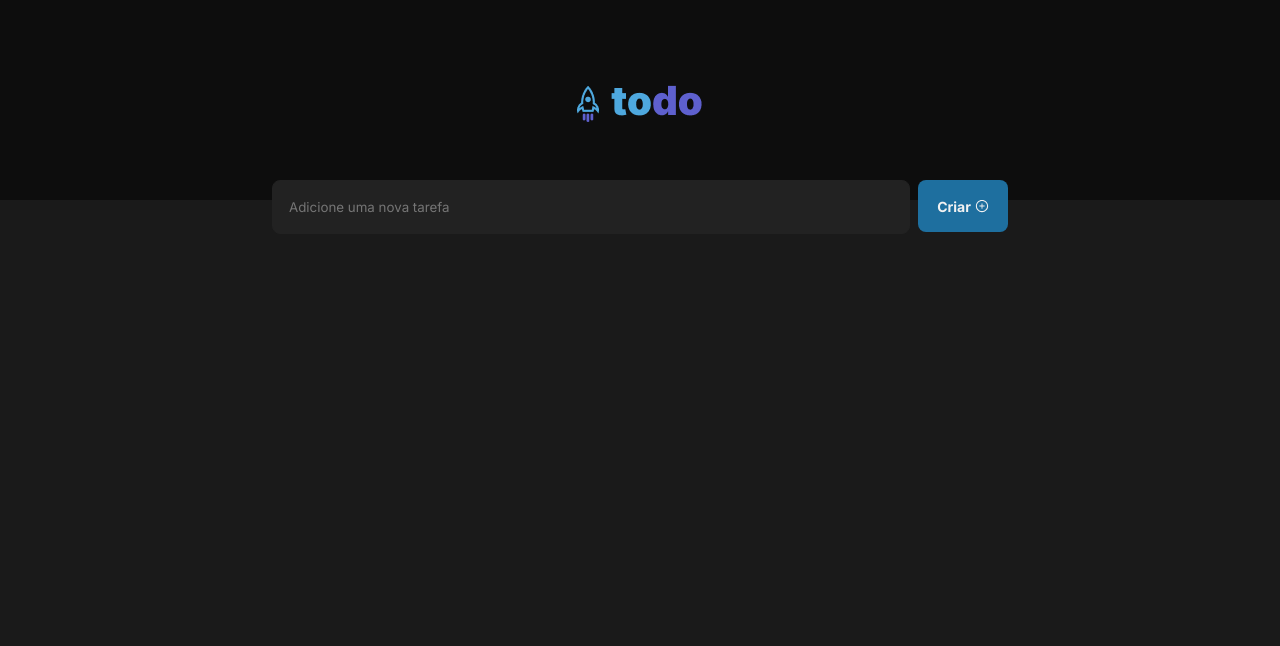
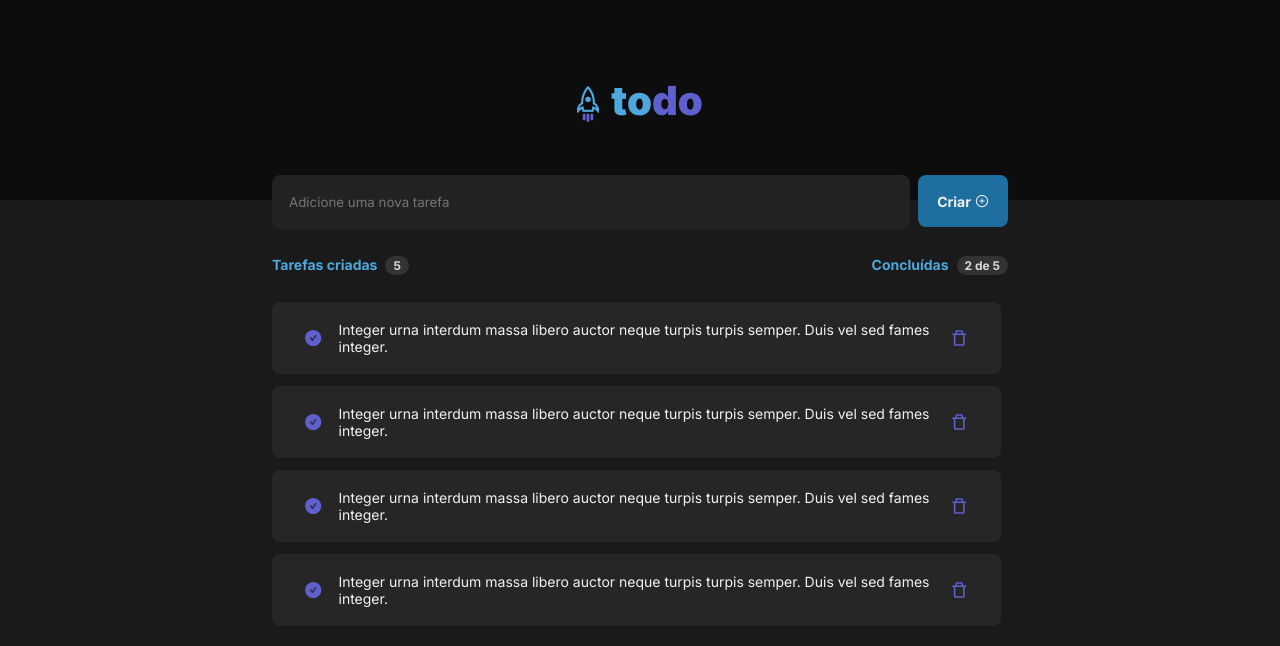
Before and after one commit to cp-yago/todo-app-react-query, a React (Vite) app: page / in a window 1280 px wide. Shown: the top 646 px of the page. Built offline with nearby package versions, Linux system fonts and the light colour scheme.

Commit message:
feat: task list component

```diff
--- a/src/assets/styles/global.ts
+++ b/src/assets/styles/global.ts
@@ -17,4 +17,17 @@ export default createGlobalStyle<any>`
   button {
     cursor: pointer;
   }
+
+  body::-webkit-scrollbar {
+    width: 0.5em;
+  }
+
+  body::-webkit-scrollbar-track {
+    box-shadow: inset 0 0 6px rgba(0, 0, 0, 0.3);
+  }
+
+  body::-webkit-scrollbar-thumb {
+    background-color: darkgrey;
+    outline: 1px solid slategrey;
+  }
 `
--- a/src/assets/styles/themes/default.ts
+++ b/src/assets/styles/themes/default.ts
@@ -12,8 +12,10 @@ export const defaultTheme: DefaultTheme =  {
     gray: {
       900: '#0D0D0D',
       700: '#222222',
+      600: '#262626',
       400: '#333333',
-      300: '#808080'
+      300: '#808080',
+      100: '#F2F2F2'
     },
   },
 };
--- a/src/components/Header/index.tsx
+++ b/src/components/Header/index.tsx
@@ -1,12 +1,10 @@
 import { Container } from './styles'
 import Logo from '../../assets/img/logo.png'
-import { NewTodo } from './NewTodo'
 
 export const Header = () => {
   return (
     <Container>
       <img src={Logo} alt="todo" />
-      <NewTodo />
     </Container>
   )
 }
--- a/src/components/Header/NewTodo/styles.ts
+++ b/src/components/NewTodo/styles.ts
@@ -2,8 +2,8 @@ import styled from 'styled-components';
 
 export const Container = styled.div`
   display: flex;
-  position: fixed;
-  top: 180px;
+  position: relative;
+  top: -25px;
 `;
 
 export const TextInput = styled.input.attrs({ type: 'text' })`
--- /dev/null
+++ b/src/components/TaskList/Task/index.tsx
@@ -0,0 +1,13 @@
+import { Container } from './styles'
+import { AiFillCheckCircle as CheckIcon, } from 'react-icons/ai'
+import { BiTrashAlt } from 'react-icons/bi'
+
+export const Task = () => {
+  return (
+    <Container>
+      <CheckIcon size={20} />
+      <p>Integer urna interdum massa libero auctor neque turpis turpis semper. Duis vel sed fames integer.</p>
+      <BiTrashAlt size={20} />
+    </Container>
+  )
+}
--- /dev/null
+++ b/src/components/TaskList/Task/styles.ts
@@ -0,0 +1,31 @@
+import styled from 'styled-components';
+
+export const Container = styled.div`
+  display: flex;
+  align-items: center;
+  justify-content: space-around;
+  padding: 0 16px;
+  border-radius: 8px;
+  margin: 12px 0;
+  height: 72px;
+  background-color: ${({ theme }) => theme.colors.gray[600]};
+  transition: background 0.2s ease-in;
+
+  svg {
+    color: ${({ theme }) => theme.colors.primary.light};
+    margin: 0 1rem;
+  }
+
+  p {
+    font-size: 14px;
+    color: ${({ theme }) => theme.colors.gray[100]};
+  }
+
+  &:hover {
+    background: ${({ theme }) => theme.colors.gray[400]};
+  }
+
+  &:active {
+    background: ${({ theme }) => theme.colors.primary.dark};
+  }
+`;
--- /dev/null
+++ b/src/components/TaskList/index.tsx
@@ -0,0 +1,13 @@
+import { Container } from './styles'
+import { Task } from './Task'
+
+export const TaksList = () => {
+  return (
+    <Container>
+      <Task />
+      <Task />
+      <Task />
+      <Task />
+    </Container>
+  )
+}
--- /dev/null
+++ b/src/components/TaskList/styles.ts
@@ -0,0 +1,5 @@
+import styled from 'styled-components';
+
+export const Container = styled.div`
+  width: 99%;
+`;
--- a/src/components/index.ts
+++ b/src/components/index.ts
@@ -1 +1,4 @@
 export * from './Header'
+export * from './TaskList'
+export * from './TaskCounter'
+export * from './NewTodo'
--- a/src/pages/ToDo/index.tsx
+++ b/src/pages/ToDo/index.tsx
@@ -1,10 +1,15 @@
-import { Container } from './styles'
-import { Header } from "../../components"
+import { Container, Content } from './styles'
+import { Header, TaskCounter, TaksList, NewTodo } from "../../components"
 
 export const ToDo = () => {
   return (
     <Container>
       <Header />
+      <NewTodo />
+      <TaskCounter />
+      <Content>
+        <TaksList />
+      </Content>
     </Container>
   )
 }
--- a/src/pages/ToDo/styles.ts
+++ b/src/pages/ToDo/styles.ts
@@ -3,4 +3,28 @@ import styled from "styled-components";
 export const Container = styled.div`
   width: 100%;
   height: 100%;
+  display: flex;
+  flex-direction: column;
+  justify-content: center;
+  align-items: center;
 `;
+
+export const Content = styled.div`
+  width: 736px;
+  height: 50vh;
+  overflow-y: scroll;
+
+  &::-webkit-scrollbar {
+    width: 0.5em;
+  }
+
+  &::-webkit-scrollbar-track {
+    box-shadow: inset 0 0 6px rgba(0, 0, 0, 0.3);
+  }
+
+  &::-webkit-scrollbar-thumb {
+    background-color: darkgrey;
+    outline: 1px solid slategrey;
+    border-radius: 5px;
+  }
+`;
```
Also changed, not shown: src/components/NewTodo/index.tsx (renamed from src/components/Header/NewTodo/index.tsx).
